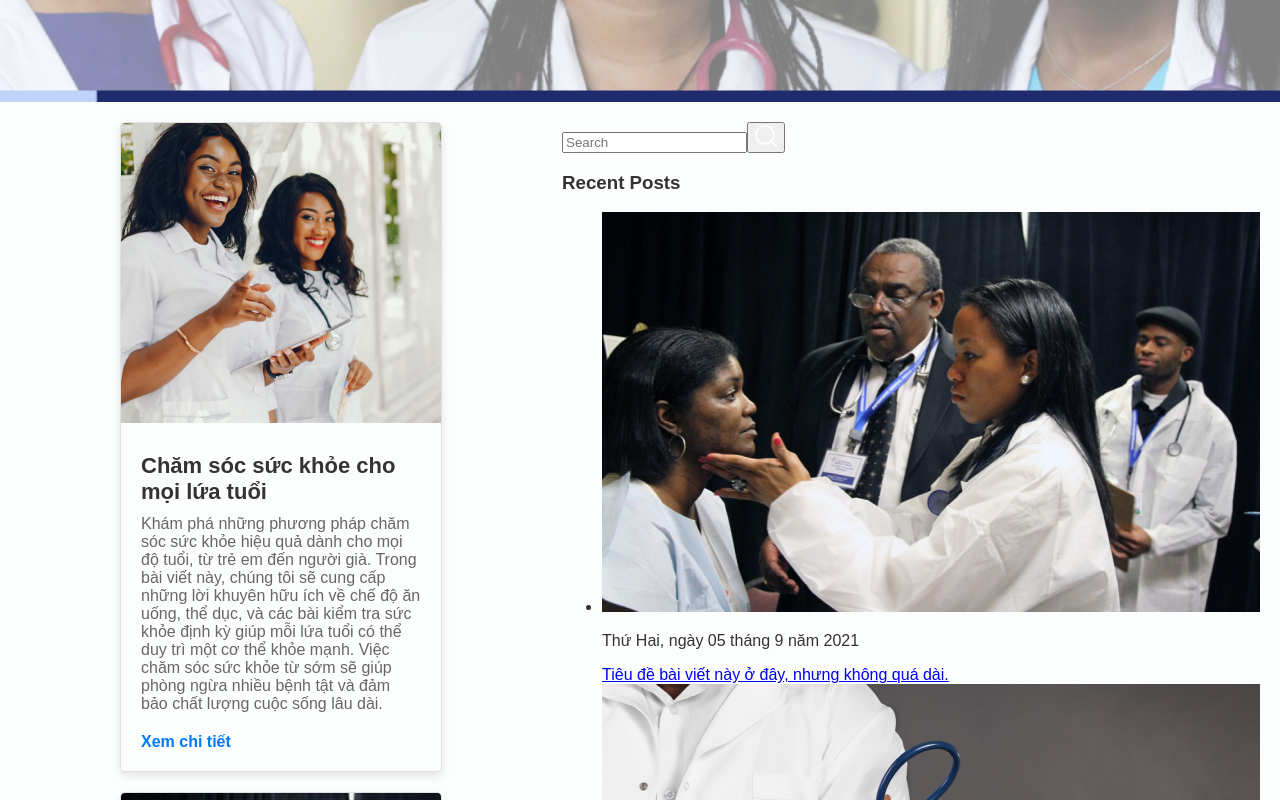
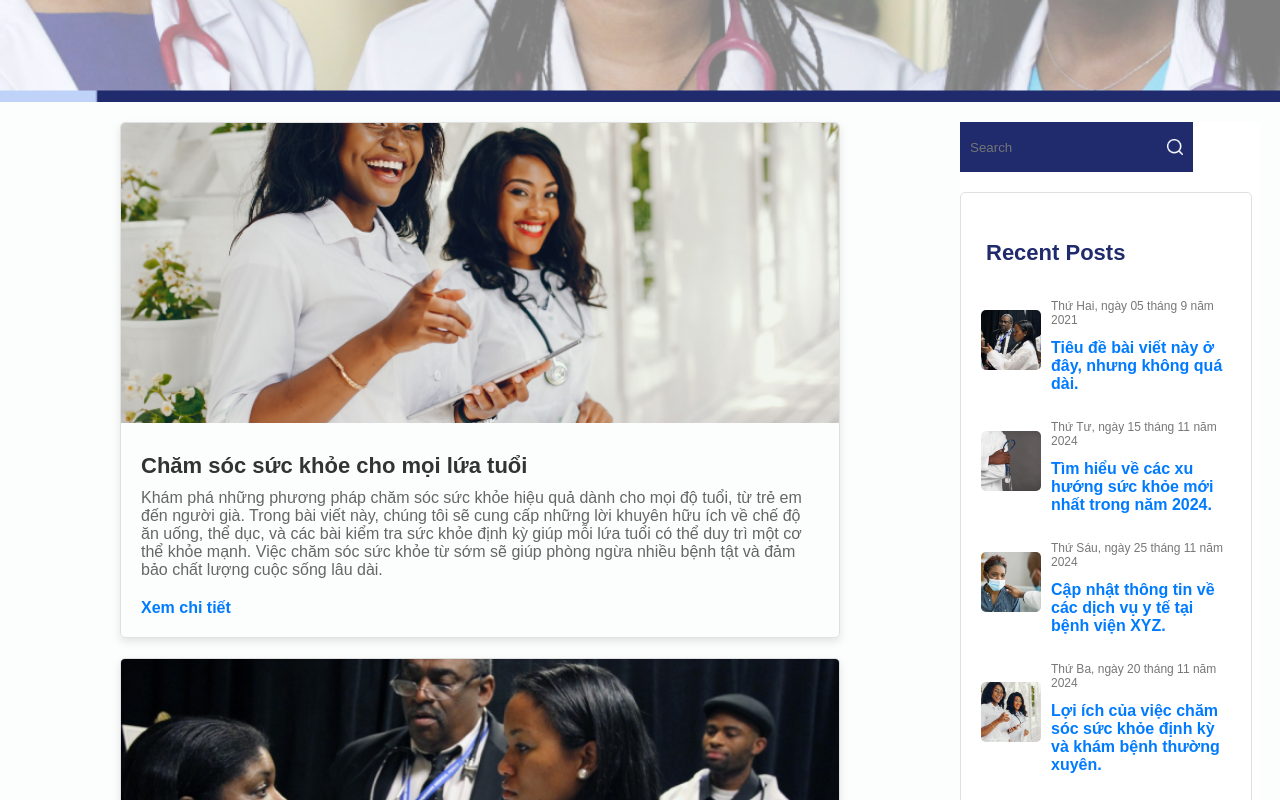
Before and after one commit to nhantran2642/medical-appointment-booking, a React (Create React App) app in the folder fe/: page /blogspage in a window 1280 px wide. Shown: the part 420-1220 px from the top of the page. Built offline with nearby package versions, Linux system fonts and the light colour scheme; no server answers.

Commit message:
Sally- update

```diff
--- a/fe/src/pages/blogSidebar/style.scss
+++ b/fe/src/pages/blogSidebar/style.scss
@@ -1,4 +1,4 @@
-.sidebar {
+.sidebar-blog {
     width: 290px;
     height: 100%;
     flex: 1;
```
